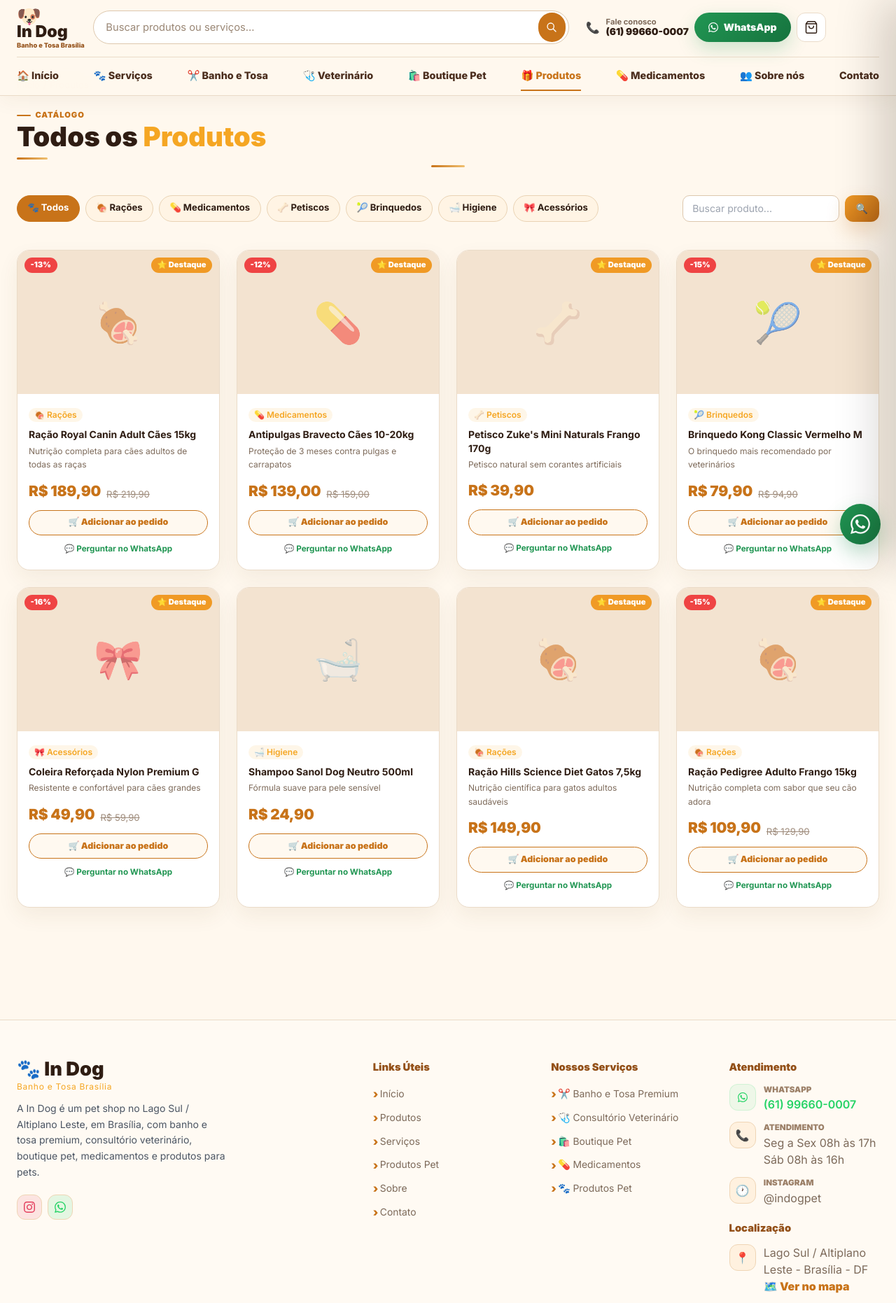
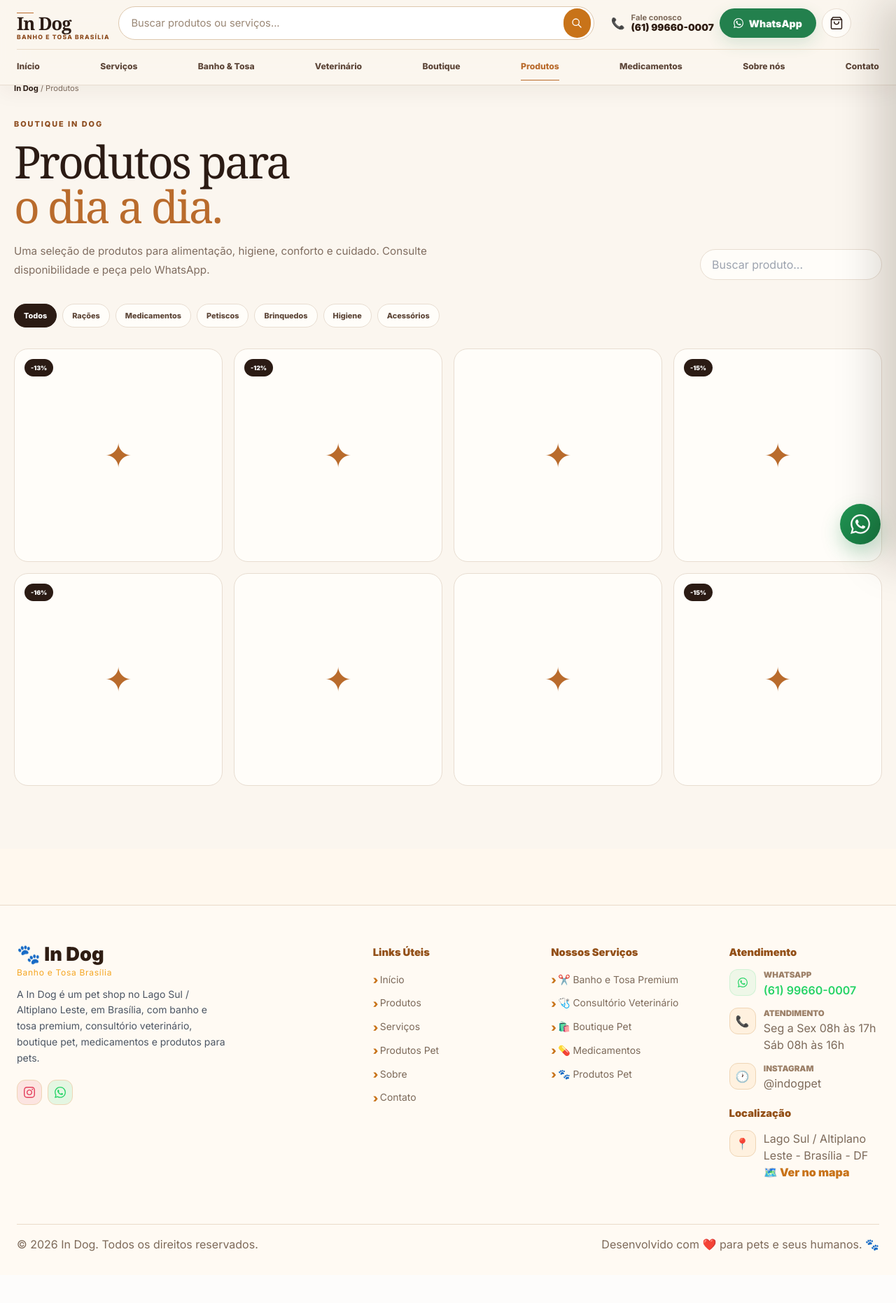
Before and after one commit to DenilsonMiranda2001/central-pet-site, a Django app: page /produtos/ in a window 1280 px wide. Shown: the top 1862 px of the page at 70% size. After the commit the page ends 1788 px from the top, so only its background shows below. Run offline with Django 4.2, Linux system fonts and the light colour scheme; data comes from the database, SQL or seed files in the repository; some libraries are stand-ins or nearby versions.

Commit message:
feat: redesign In Dog product catalog

```diff
--- a/templates/products/list.html
+++ b/templates/products/list.html
@@ -1,163 +1,61 @@
 {% extends "base.html" %}
 {% load static %}
 
+{% block extra_head %}
+<link rel="stylesheet" href="{% static 'css/indog-shell.css' %}">
+{% endblock %}
+
 {% block content %}
-
-<section class="pt-28 pb-20">
-  <div class="max-w-7xl mx-auto px-4 sm:px-6">
-
-    <!-- Header -->
-    <div class="mb-10 fade-up">
-      <div class="breadcrumb-item mb-4">
-        <a href="{% url 'home' %}">Início</a>
-        <span class="breadcrumb-sep">/</span>
-        <span>Produtos{% if categoria_ativa %} / {{ categoria_ativa.name }}{% endif %}</span>
+<section class="indog-page">
+  <div class="indog-page-shell">
+    <div class="indog-breadcrumb"><a href="{% url 'home' %}">In Dog</a><span> / Produtos{% if categoria_ativa %} / {{ categoria_ativa.name }}{% endif %}</span></div>
+    <div class="indog-catalog-head">
+      <div>
+        <div class="indog-page-kicker">Boutique In Dog</div>
+        <h1>{% if categoria_ativa %}{{ categoria_ativa.name }}{% else %}Produtos para<br><em>o dia a dia.</em>{% endif %}</h1>
+        <p class="indog-page-intro">Uma seleção de produtos para alimentação, higiene, conforto e cuidado. Consulte disponibilidade e peça pelo WhatsApp.</p>
       </div>
-      <p class="section-label">Catálogo</p>
-      <h1 class="section-title">
-        {% if categoria_ativa %}{{ categoria_ativa.icon }} {{ categoria_ativa.name }}
-        {% else %}Todos os <span style="color:#F5A623;">Produtos</span>{% endif %}
-      </h1>
-      <div class="section-divider"></div>
+      <div class="indog-catalog-tools">
+        <form method="get" action="{% url 'products:list' %}">
+          <input class="indog-catalog-search" type="search" name="q" value="{{ search }}" placeholder="Buscar produto..." aria-label="Buscar produto">
+        </form>
+      </div>
+    </div>
+    <div class="indog-category-row">
+      <a href="{% url 'products:list' %}" class="indog-category-pill {% if not categoria_ativa and not search %}active{% endif %}">Todos</a>
+      {% for cat in categories %}<a href="{{ cat.get_absolute_url }}" class="indog-category-pill {% if categoria_ativa and categoria_ativa.slug == cat.slug %}active{% endif %}">{{ cat.name }}</a>{% endfor %}
     </div>
 
-    <!-- Filtros + Busca -->
-    <div class="flex flex-col lg:flex-row gap-4 mb-10 fade-up">
-      <!-- Categorias -->
-      <div class="flex flex-wrap gap-2 flex-1">
-        <a href="{% url 'products:list' %}"
-           class="category-pill {% if not categoria_ativa and not search %}active{% endif %}">
-          🐾 Todos
+    {% if products %}
+    <div class="indog-product-grid">
+      {% for product in products %}
+      <article class="indog-product-card">
+        <a href="{{ product.get_absolute_url }}" class="indog-product-media">
+          {% if product.image %}<img src="{{ product.image.url }}" alt="{{ product.name }}" loading="lazy">{% else %}<span style="display:grid;place-items:center;height:100%;font-size:3rem;color:#b96b2c;">✦</span>{% endif %}
+          {% if product.has_discount %}<span style="position:absolute;top:14px;left:14px;background:#2b1b14;color:#fff;padding:6px 9px;border-radius:999px;font-size:.55rem;font-weight:900;">-{{ product.discount_percent }}%</span>{% endif %}
         </a>
-        {% for cat in categories %}
-        <a href="{{ cat.get_absolute_url }}"
-           class="category-pill {% if categoria_ativa.slug == cat.slug %}active{% endif %}">
-          {{ cat.icon }} {{ cat.name }}
-        </a>
-        {% endfor %}
-      </div>
-      <!-- Busca -->
-      <form method="get" action="{% url 'products:list' %}" class="flex gap-2 shrink-0">
-        <input type="text" name="q" value="{{ search }}"
-               placeholder="Buscar produto..."
-               class="form-field w-56 text-sm py-2" />
-        <button type="submit" class="btn-gold py-2 px-4 text-sm rounded-xl">🔍</button>
-      </form>
-    </div>
-
-    <!-- Grid de Produtos -->
-    {% if products %}
-    <div class="grid grid-cols-1 sm:grid-cols-2 lg:grid-cols-4 gap-6">
-      {% for product in products %}
-      <div class="product-card fade-up">
-        {% if product.has_discount %}
-        <span class="badge-discount">-{{ product.discount_percent }}%</span>
-        {% endif %}
-        {% if product.is_featured %}
-        <span class="badge-destaque">⭐ Destaque</span>
-        {% endif %}
-
-        <a href="{{ product.get_absolute_url }}">
-          <div class="product-img-wrapper">
-            {% if product.image %}
-            <img src="{{ product.image.url }}" alt="{{ product.name }}" class="product-img" loading="lazy" />
-            {% else %}
-            <div class="product-img-placeholder">{{ product.category.icon|default:"🐾" }}</div>
-            {% endif %}
+        <div class="indog-product-body">
+          {% if product.category %}<div class="indog-product-category">{{ product.category.name }}</div>{% endif %}
+          <a href="{{ product.get_absolute_url }}" style="text-decoration:none"><h2 class="indog-product-name">{{ product.name }}</h2></a>
+          <p class="indog-product-desc">{% if product.short_description %}{{ product.short_description|truncatechars:70 }}{% else %}Produto selecionado pela In Dog para o cuidado do seu pet.{% endif %}</p>
+          <div class="indog-product-bottom"><strong class="indog-product-price">R$ {{ product.price }}</strong>{% if product.original_price %}<del style="font-size:.65rem;color:#806d60;">R$ {{ product.original_price }}</del>{% endif %}</div>
+          {% if product.is_available %}
+          <div class="indog-product-actions">
+            <button type="button" class="indog-add" data-add-to-cart data-product-id="{{ product.id }}" data-product-name="{{ product.name }}" data-product-price="{{ product.price }}" data-product-image="{% if product.image %}{{ product.image.url }}{% endif %}">Adicionar</button>
+            <a class="indog-wa" href="https://wa.me/{{ whatsapp_number }}?text={{ product.whatsapp_message|urlencode }}" target="_blank" rel="noopener" data-interaction-type="produto_whatsapp" data-product-id="{{ product.id }}" data-product-name="{{ product.name }}">WhatsApp</a>
           </div>
-        </a>
-
-        <div class="p-4">
-          {% if product.category %}
-          <span class="text-xs font-semibold px-2 py-0.5 rounded-full mb-2 inline-block"
-                style="background:rgba(245,166,35,0.1);color:#F5A623;">
-            {{ product.category.icon }} {{ product.category.name }}
-          </span>
-          {% endif %}
-
-          <a href="{{ product.get_absolute_url }}">
-            <h3 class="font-bold text-sm leading-snug mb-1 transition-colors" style="color:#2F1D13;">
-              {{ product.name }}
-            </h3>
-          </a>
-          {% if product.short_description %}
-          <p class="text-xs leading-relaxed mb-3" style="color:#6B7280;">{{ product.short_description|truncatechars:65 }}</p>
-          {% endif %}
-
-          <div class="flex items-end gap-2 mb-3">
-            <span class="product-price">R$ {{ product.price }}</span>
-            {% if product.original_price %}
-            <span class="product-price-original">R$ {{ product.original_price }}</span>
-            {% endif %}
-          </div>
-
-          {% if product.is_available %}
-          <button
-            type="button"
-            class="btn-add-cart mb-1.5"
-            data-add-to-cart
-            data-product-id="{{ product.id }}"
-            data-product-name="{{ product.name }}"
-            data-product-price="{{ product.price }}"
-            data-product-image="{% if product.image %}{{ product.image.url }}{% endif %}">
-            🛒 Adicionar ao pedido
-          </button>
-          <a href="https://wa.me/{{ whatsapp_number }}?text={{ product.whatsapp_message|urlencode }}"
-             target="_blank" rel="noopener"
-             data-interaction-type="produto_whatsapp"
-             data-product-id="{{ product.id }}"
-             data-product-name="{{ product.name }}"
-             class="btn-wa-link">
-            💬 Perguntar no WhatsApp
-          </a>
-          {% else %}
-          <span class="tag-indisponivel w-full justify-center">⚠️ Indisponível</span>
-          {% endif %}
+          {% else %}<div style="font-size:.68rem;color:#806d60;margin-top:14px;">Indisponível no momento</div>{% endif %}
         </div>
-      </div>
+      </article>
       {% endfor %}
     </div>
-
     {% else %}
-    <div class="product-fallback fade-up">
-      <div class="text-center mb-8">
-        <span style="font-size:3rem;display:block;margin-bottom:0.75rem;">🐾</span>
-        <h3 class="text-xl font-bold mb-2" style="color:#2F1D13;">Produtos em atualização</h3>
-        <p class="mb-6" style="color:#6B5A4A;">Consulte disponibilidade pelo WhatsApp enquanto o catálogo é atualizado.</p>
-      </div>
-      <div class="product-fallback-grid">
-        <article class="product-card">
-          <div class="product-img-placeholder product-static-icon">🥣</div>
-          <div class="p-4">
-            <span class="product-category-chip">Produtos Pet</span>
-            <h3 style="color:#2F1D13;">Rações e petiscos</h3>
-            <p>Opções para a rotina de alimentação e cuidado do seu pet.</p>
-            <a href="https://wa.me/{{ whatsapp_number }}?text={{ "Olá, gostaria de consultar rações e petiscos disponíveis na In Dog."|urlencode }}" target="_blank" rel="noopener" class="btn-whatsapp w-full text-xs py-2">Pedir no WhatsApp</a>
-          </div>
-        </article>
-        <article class="product-card">
-          <div class="product-img-placeholder product-static-icon">💊</div>
-          <div class="p-4">
-            <span class="product-category-chip">Medicamentos</span>
-            <h3 style="color:#2F1D13;">Saúde e cuidado</h3>
-            <p>Medicamentos, suplementos e itens para bem-estar animal.</p>
-            <a href="https://wa.me/{{ whatsapp_number }}?text={{ "Olá, gostaria de consultar medicamentos disponíveis na In Dog."|urlencode }}" target="_blank" rel="noopener" class="btn-whatsapp w-full text-xs py-2">Pedir no WhatsApp</a>
-          </div>
-        </article>
-        <article class="product-card">
-          <div class="product-img-placeholder product-static-icon">🛍️</div>
-          <div class="p-4">
-            <span class="product-category-chip">Boutique Pet</span>
-            <h3 style="color:#2F1D13;">Acessórios e higiene</h3>
-            <p>Produtos selecionados para conforto, estilo e cuidado diário.</p>
-            <a href="https://wa.me/{{ whatsapp_number }}?text={{ "Olá, gostaria de consultar acessórios e itens de higiene da In Dog."|urlencode }}" target="_blank" rel="noopener" class="btn-whatsapp w-full text-xs py-2">Pedir no WhatsApp</a>
-          </div>
-        </article>
-      </div>
+    <div style="background:#fffdf9;border:1px solid #e8ddd1;border-radius:24px;padding:60px 24px;text-align:center;">
+      <div class="indog-page-kicker">Catálogo</div><h2 style="font-family:Georgia,serif;font-size:2rem;color:#2b1b14;margin:10px 0;">Consulte a seleção In Dog</h2>
+      <p style="color:#806d60;max-width:460px;margin:0 auto 24px;">O catálogo está sendo atualizado. Fale conosco para consultar produtos e disponibilidade.</p>
+      <a href="https://wa.me/{{ whatsapp_number }}?text={{ "Olá, gostaria de consultar os produtos disponíveis na In Dog."|urlencode }}" target="_blank" rel="noopener" style="display:inline-flex;padding:12px 20px;border-radius:999px;background:#23804d;color:#fff;text-decoration:none;font-weight:900;font-size:.75rem;">Consultar pelo WhatsApp ↗</a>
     </div>
     {% endif %}
-
   </div>
 </section>
-
 {% endblock %}
```
